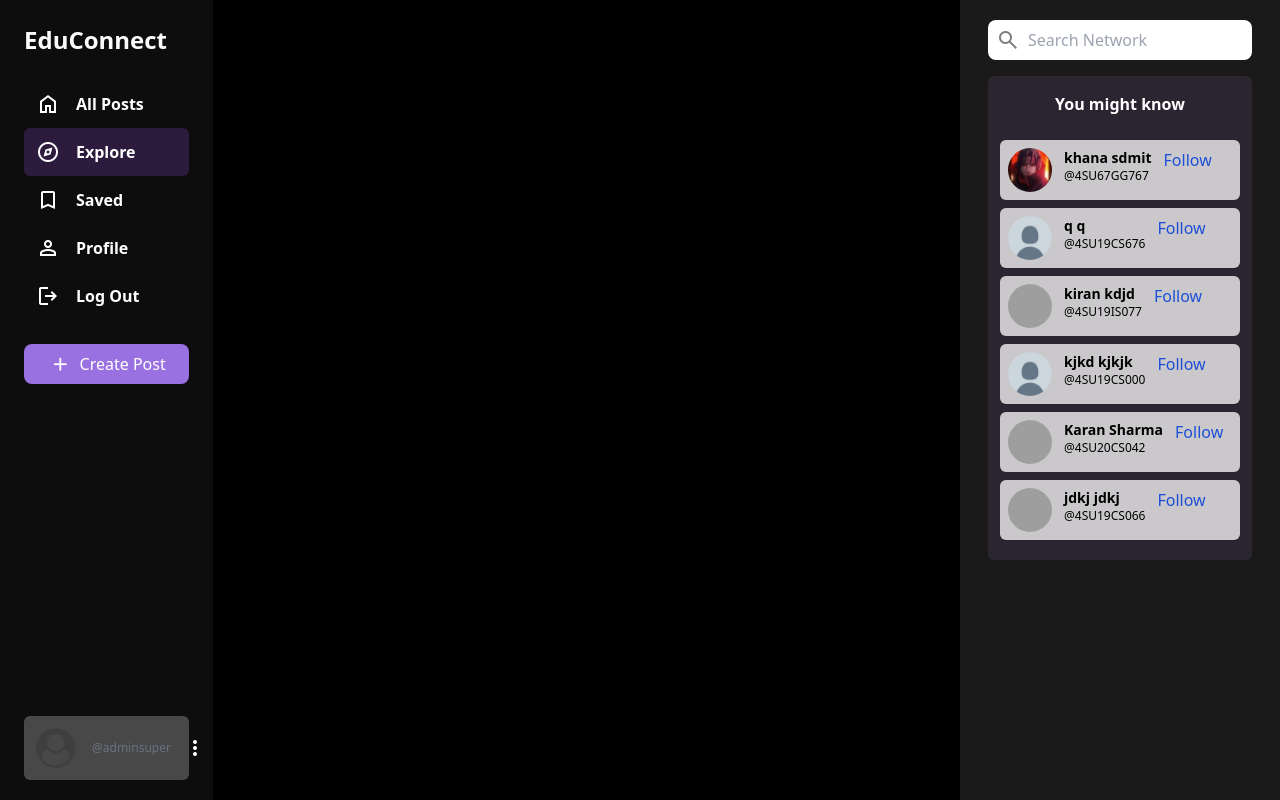
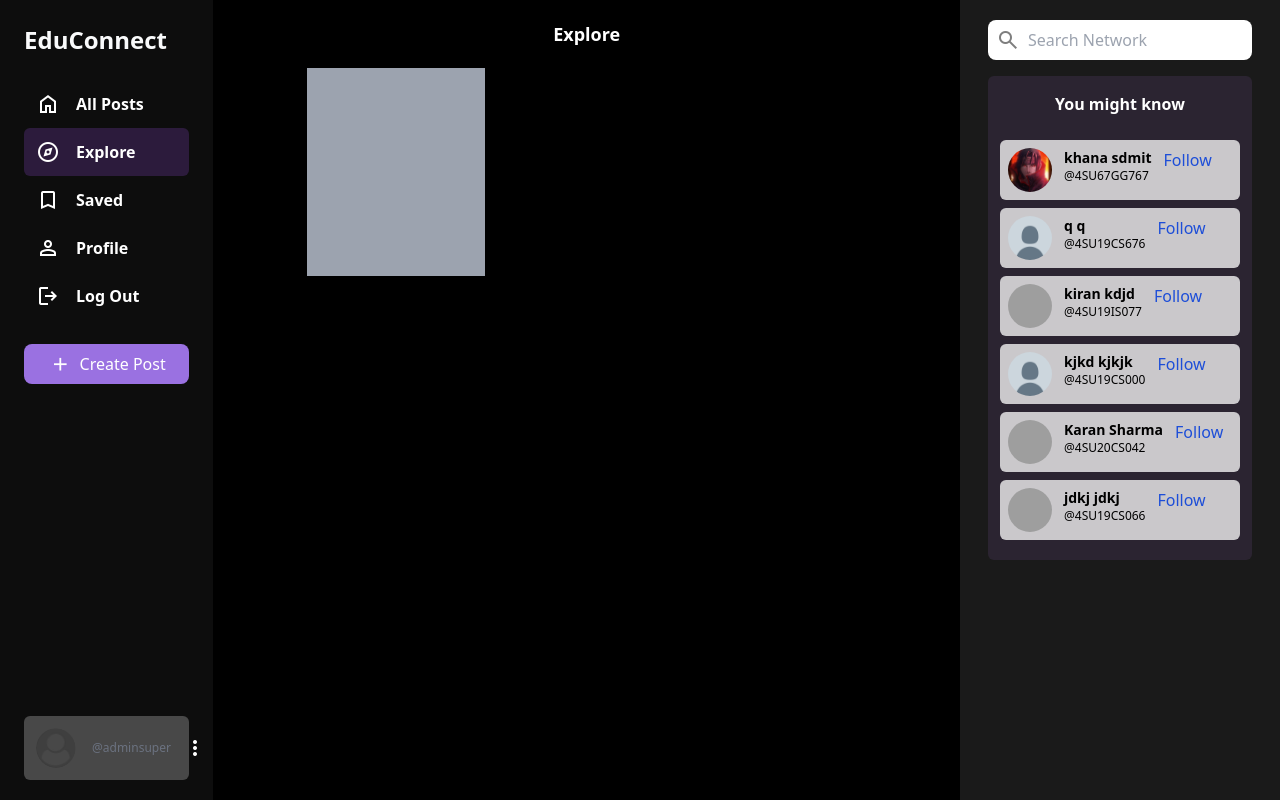
Before and after one commit to manoj-gaonkar/SocialMediaForPrivateInstitution, a Django app: page /n/explore in a window 1280 px wide. Run offline with Django 3.2, Linux system fonts and the light colour scheme; a user stored in the database is signed in; data comes from the database, SQL or seed files in the repository; some libraries are stand-ins or nearby versions; grey boxes are pictures that could not be loaded.

Commit message:
added grid to explore page

```diff
--- a/network/templates/network/explore.html
+++ b/network/templates/network/explore.html
@@ -1 +1,8 @@
-{% extends 'network/layout.html' %}
+{% extends 'network/index.html' %}
+
+
+{% block explore %}
+<div class="bg-slate-400">
+
+</div>
+{% endblock %}
--- a/network/templates/network/index.html
+++ b/network/templates/network/index.html
@@ -16,6 +16,7 @@
                 {% else %}
                 <nav class="head heading font-bold text-lg text-center py-5 text-neutral-900 dark:text-white sticky top-0 bg-neutral-50 dark:bg-black bg-opacity-70 backdrop-blur-md ">Explore</nav>
                 {% endif %}
+        {% if page != "explore" %}
             <div class="left-div-content  ">
                 <div class="posts-view">
                     {% block profile %}
@@ -212,6 +213,14 @@
                     </div>
                 </div>
             </div>
+        {% endif %}
+        {% if page == "explore" %}
+            <div class="grid grid-cols-3 gap-3">
+                {% for post in posts %}
+                    <div class="bg-gray-400 w-full h-52 "></div>
+                {% endfor %}
+            </div>
+        {% endif %}
         </div>
         <script>
 
```
